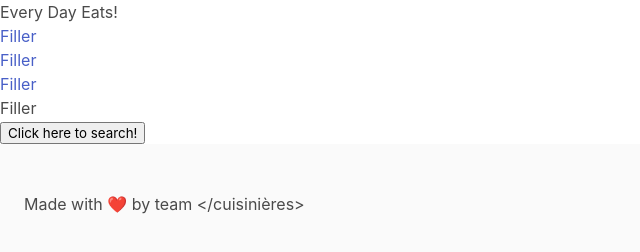
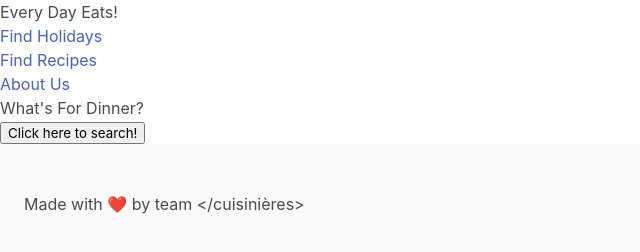
Before and after one commit to adam32thomas/Every-Days-Eats, a plain HTML site: page index.html in a window 1280 px wide. Shown: the whole page, without its empty margins (0-640 px from the left). Drawn offline with nearby package versions, Linux system fonts and the light colour scheme.

Commit message:
named header links

```diff
--- a/index.html
+++ b/index.html
@@ -21,13 +21,13 @@
     <nav>
         <ul class="nav_links">
             <li>
-                <a href="#">Filler</a>
+                <a href="holidays">Find Holidays</a>
             </li>
             <li>
-                <a href="#">Filler</a>
+                <a href="recipes">Find Recipes</a>
             </li>
             <li>
-                <a href="#">Filler</a>
+                <a href="about-us">About Us</a>
             </li>
         </ul>
     </nav>
@@ -37,7 +37,7 @@
 <section class="hero">
     <div class="hero-form">
         <section>
-            <h3>Filler</h3>
+            <h3>What's For Dinner?</h3>
         </section>
     </div>
 </section>
```
